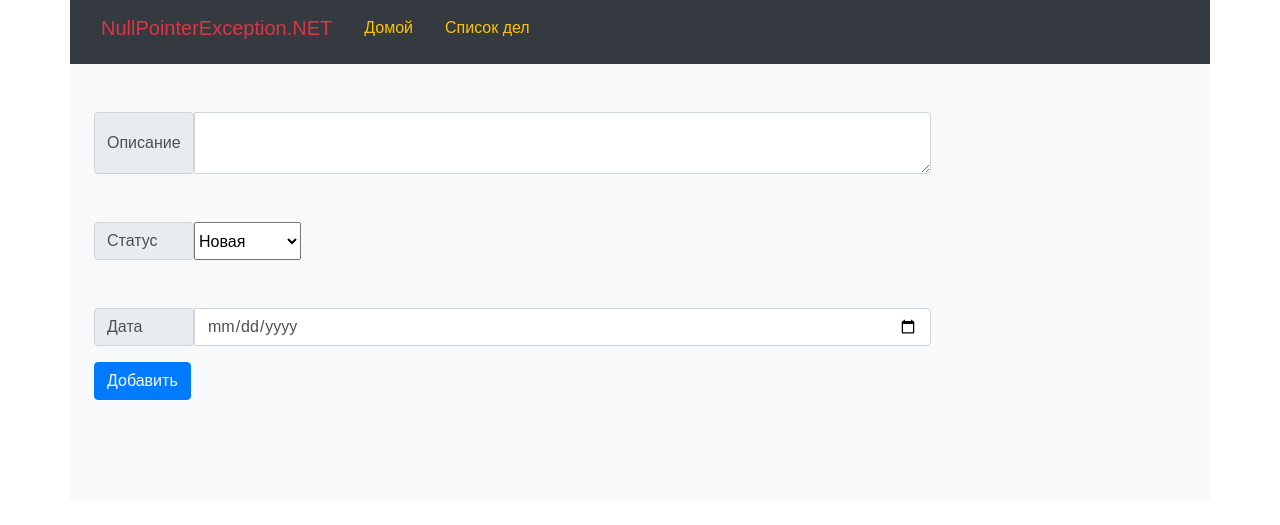
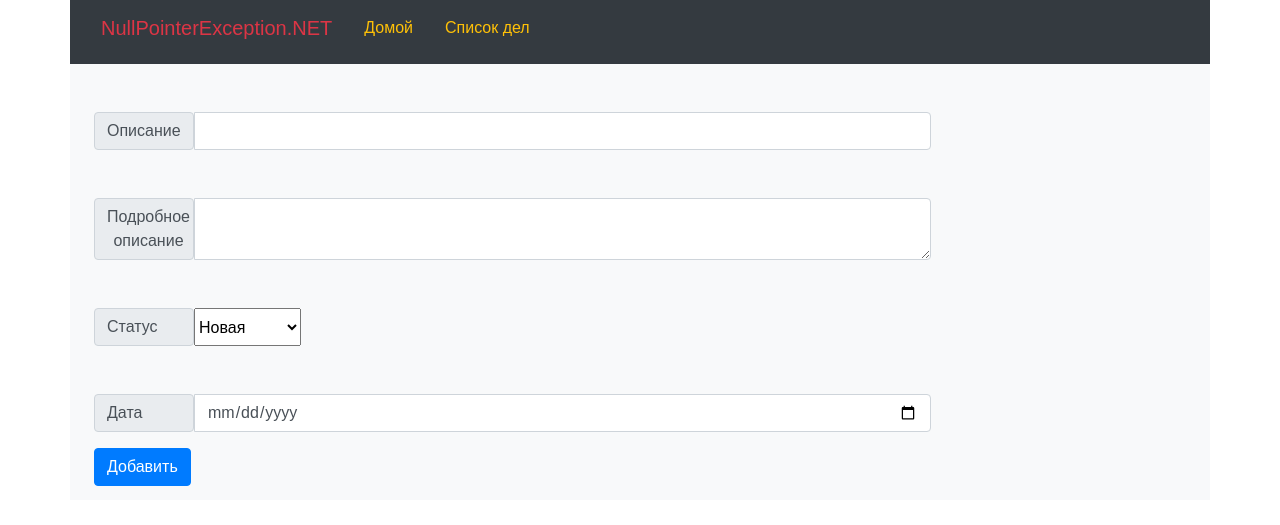
Before and after one commit to Rashid-ad-din/homework_70_rashid_gulamov, a Django app: page /items/item/add/ in a window 1280 px wide. Shown: the top 525 px of the page. Run offline with Django 4.2, Linux system fonts and the light colour scheme; some libraries are stand-ins or nearby versions.

Commit message:
Коммит первого этапа домашнего задания №53. В модель добавлено поле подробного описания. Произведены соответствующие изменения в шаблонах. В частности, при отображении конкретной записи появилось поле с подробным описанием, при этом, при отображении всего списка данное поле не отображается ввиду загруженности экрана лишней информацией, логичнее отображать детальную информацию при выборе конкретной записи. Произведен дамп таблицы в фикстуру.

```diff
--- a/app/webapp/models.py
+++ b/app/webapp/models.py
@@ -11,6 +11,7 @@ class Item(models.Model):
         ('done', 'Сделано')
     ]
     description = models.CharField(max_length=250, null=False, blank=False, verbose_name='Описание')
+    description_details = models.CharField(max_length=500, null=True, blank=True, verbose_name='Подробное описание')
     state = models.CharField(max_length=50, null=False, blank=False, choices=CHOICES, default=new,
                              verbose_name='Статус')
     date_to_do = models.DateField(null=True, blank=False, verbose_name='Дата выполнения')
--- a/app/webapp/templates/add_item.html
+++ b/app/webapp/templates/add_item.html
@@ -30,11 +30,15 @@
         {% csrf_token %}
         <div class="input-group mt-5 mb-3 w-75">
             <span class="input-group-text" style="width: 100px;">Описание</span>
-            <textarea class="form-control" aria-label="With textarea" name="description" required></textarea>
+            <input type="text" class="form-control" aria-label="Sizing example input"
+                   aria-describedby="inputGroup-sizing-default" name="description">
+        </div>
+        <div class="input-group mt-5 mb-3 w-75">
+            <span class="input-group-text text-wrap" style="width: 100px;">Подробное описание</span>
+            <textarea class="form-control" aria-label="With textarea" name="description_details"></textarea>
         </div>
         <div class="input-group mt-5 mb-3 w-75">
             <span class="input-group-text" id="inputGroup-sizing-default2" style="width: 100px;">Статус</span>
-
             <select name="state">
                 {% for state in status %}
                 <option value="{{ state.0 }}">{{ state.1 }}</option>
--- a/app/webapp/views/items.py
+++ b/app/webapp/views/items.py
@@ -31,6 +31,7 @@ def add_view(request: WSGIRequest):
         date_to_do = request.POST.get('date_to_do')
     item_data = {
         'description': request.POST.get('description'),
+        'description_details': request.POST.get('description_details'),
         'state': request.POST.get('state'),
         'date_to_do': date_to_do
     }
```
Also changed, not shown: app/webapp/fixtures/dump.json (+16 -0 lines), app/webapp/templates/item.html (+6 -4 lines).
